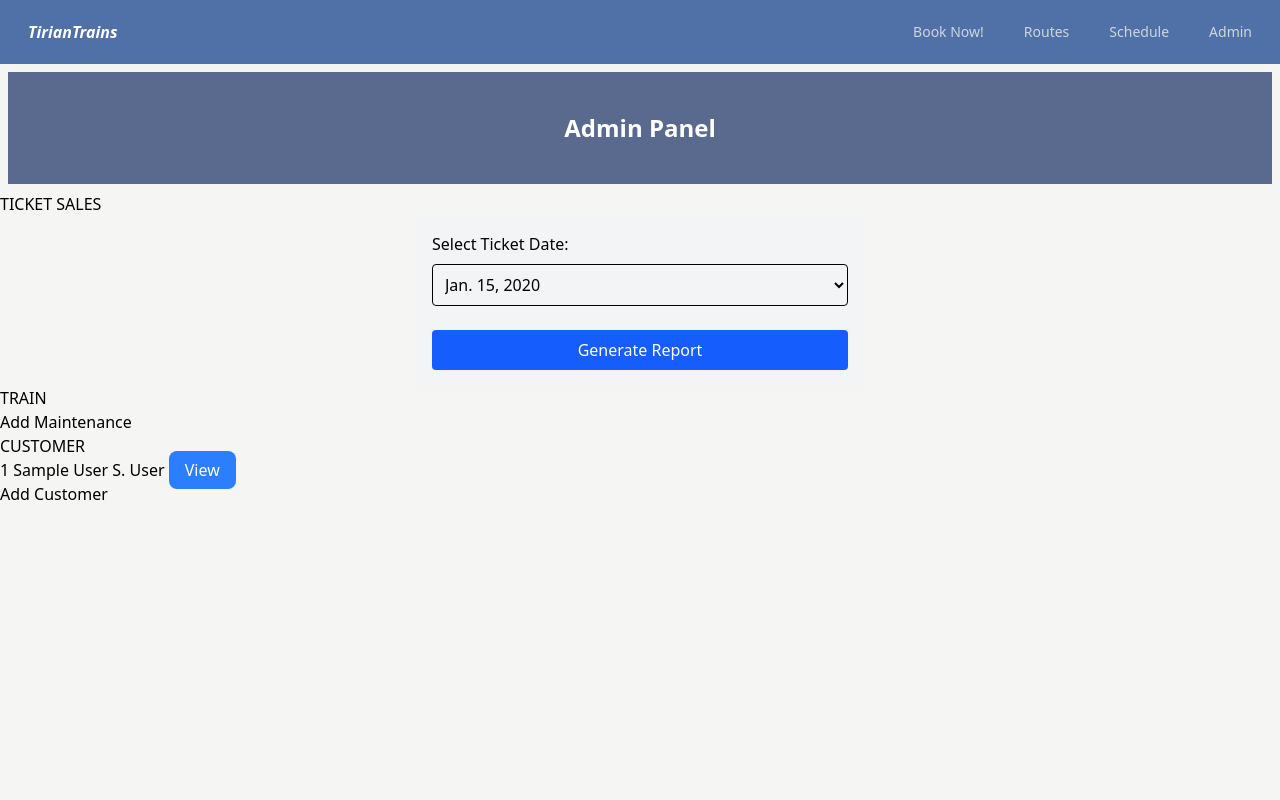
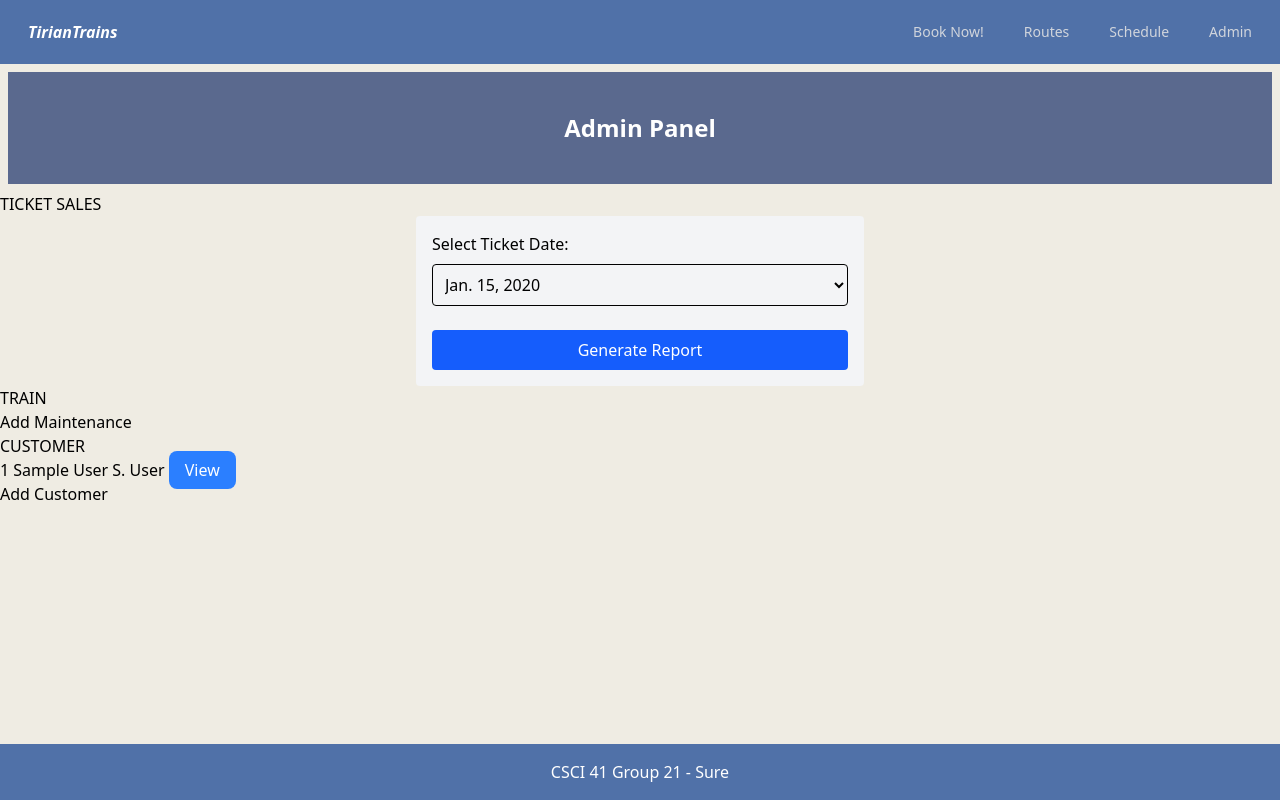
Before and after one commit to youth-of-may/CSCI41-Sure, a Django app: page /tirian/admin in a window 1280 px wide. Run offline with Django 5.2, Linux system fonts and the light colour scheme; tables that the repository leaves empty hold one stand-in row (values such as "Sample post").

Commit message:
Changed base.html

```diff
--- a/tirrianTrains/templates/base.html
+++ b/tirrianTrains/templates/base.html
@@ -13,7 +13,7 @@
 
     </head>
 
-<body class="bg-stone-100">
+    <body class="bg-[#EFECE3] min-h-screen flex flex-col">
         <nav class="bg-[#5071A8] sticky top-0 z-50">
             <div class="flex h-16 items-center justify-between px-4">
                 <div class="flex items-center">
@@ -27,9 +27,16 @@
                 </div>
             </div>
         </nav>
+
+        <main class="flex-grow">
             {% block content %}
             Add Content Here
             {% endblock %}
+        </main>
+
+        <footer class="bg-[#5071A8] text-white text-center p-4">
+            CSCI 41 Group 21 - Sure
+        </footer>
     </body>
 
 </html>
```
Lines whose indentation alone changed are shown as unchanged.
